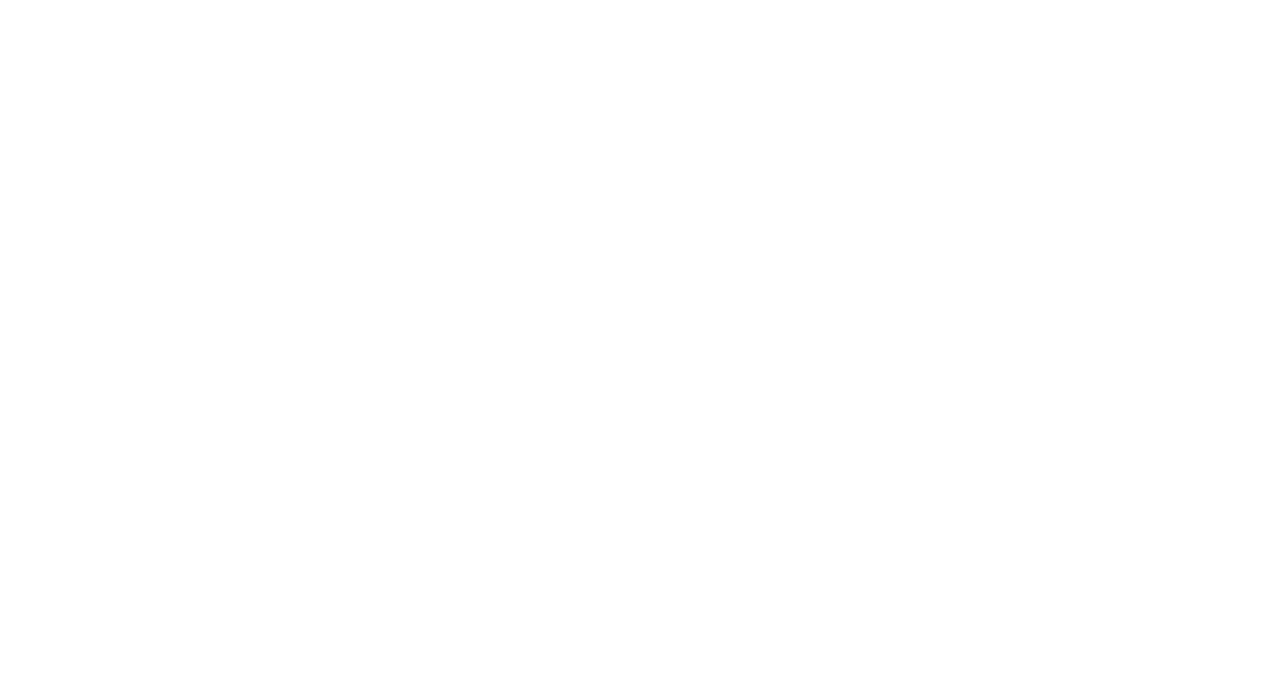
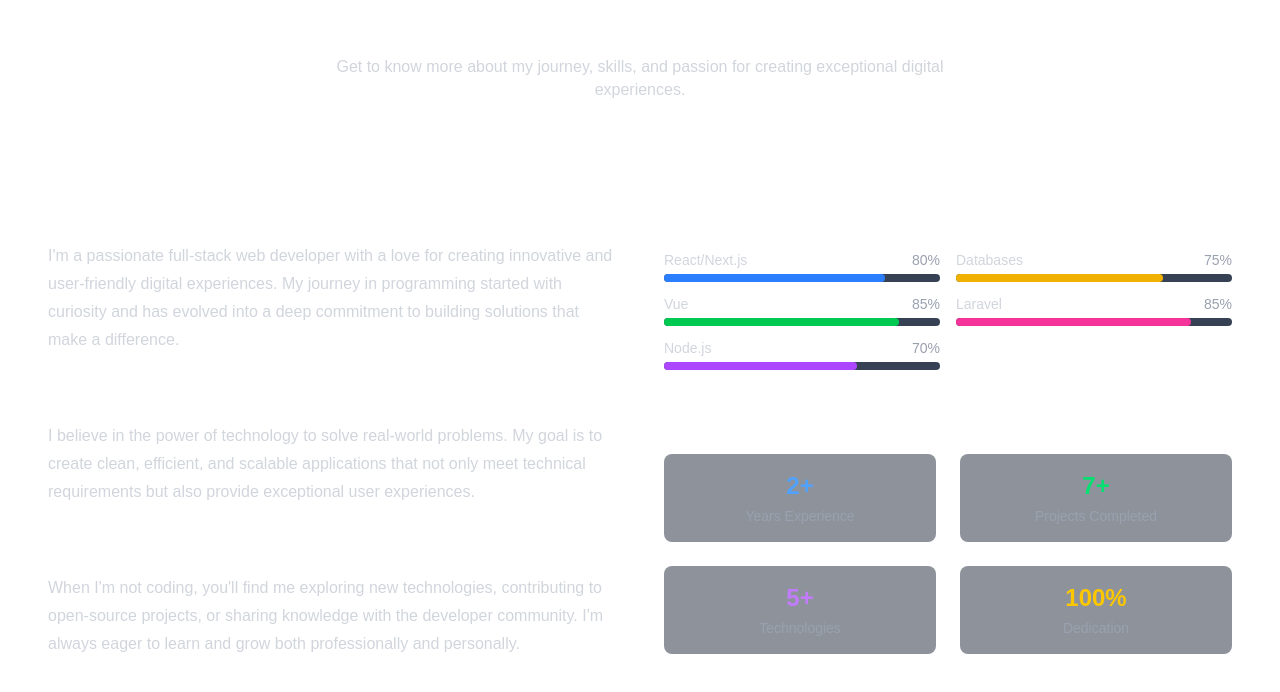
Before and after one commit to kudae3/portfolio, a Next.js app: page / in a window 1280 px wide. Shown: the part 912-1604 px from the top of the page. Before the commit the page ends 928 px from the top, so only its background shows below. Built offline with nearby package versions, Linux system fonts and the light colour scheme.

Commit message:
Add About component; update page structure and styles for Hero and Navbar

```diff
--- /dev/null
+++ b/src/app/components/About.tsx
@@ -0,0 +1,176 @@
+import React from "react";
+
+const About = () => {
+  return (
+    <section className="container">
+      <div className="px-7">
+        {/* Section Header */}
+        <div className="text-center mb-24">
+          <h2 className="text-3xl md:text-4xl font-bold text-white mb-4">
+            About Me
+          </h2>
+          <p className="text-gray-300 text-sm md:text-[16px] max-w-2xl mx-auto mb-6">
+            Get to know more about my journey, skills, and passion for creating
+            exceptional digital experiences.
+          </p>
+        </div>
+
+        {/* Main Content */}
+        <div className="grid md:grid-cols-2 gap-12 items-start">
+          {/* Left Column - Personal Info */}
+          <div className="space-y-6">
+            <div>
+              <h3 className="text-xl font-semibold text-white mb-4">
+                Who I Am
+              </h3>
+              <p className="text-gray-300 leading-7">
+                I&apos;m a passionate full-stack web developer with a love for
+                creating innovative and user-friendly digital experiences. My
+                journey in programming started with curiosity and has evolved
+                into a deep commitment to building solutions that make a
+                difference.
+              </p>
+            </div>
+
+            <div>
+              <h3 className="text-xl font-semibold text-white mb-4">
+                My Mission
+              </h3>
+              <p className="text-gray-300 leading-7">
+                I believe in the power of technology to solve real-world
+                problems. My goal is to create clean, efficient, and scalable
+                applications that not only meet technical requirements but also
+                provide exceptional user experiences.
+              </p>
+            </div>
+
+            <div>
+              <h3 className="text-xl font-semibold text-white mb-4">
+                Beyond Code
+              </h3>
+              <p className="text-gray-300 leading-7">
+                When I&apos;m not coding, you&apos;ll find me exploring new
+                technologies, contributing to open-source projects, or sharing
+                knowledge with the developer community. I&apos;m always eager to
+                learn and grow both professionally and personally.
+              </p>
+            </div>
+          </div>
+
+          {/* Right Column - Skills & Stats */}
+          <div className="space-y-8">
+            {/* Skills */}
+            <div>
+              <h3 className="text-xl font-semibold text-white mb-6">
+                Technical Skills
+              </h3>
+              <div className="grid grid-cols-2 gap-4">
+                <div className="space-y-3">
+                  <div>
+                    <div className="flex justify-between text-sm mb-1">
+                      <span className="text-gray-300">React/Next.js</span>
+                      <span className="text-gray-400">80%</span>
+                    </div>
+                    <div className="w-full bg-gray-700 rounded-full h-2">
+                      <div
+                        className="bg-blue-500 h-2 rounded-full"
+                        style={{ width: "80%" }}
+                      ></div>
+                    </div>
+                  </div>
+                  <div>
+                    <div className="flex justify-between text-sm mb-1">
+                      <span className="text-gray-300">Vue</span>
+                      <span className="text-gray-400">85%</span>
+                    </div>
+                    <div className="w-full bg-gray-700 rounded-full h-2">
+                      <div
+                        className="bg-green-500 h-2 rounded-full"
+                        style={{ width: "85%" }}
+                      ></div>
+                    </div>
+                  </div>
+                  <div>
+                    <div className="flex justify-between text-sm mb-1">
+                      <span className="text-gray-300">Node.js</span>
+                      <span className="text-gray-400">70%</span>
+                    </div>
+                    <div className="w-full bg-gray-700 rounded-full h-2">
+                      <div
+                        className="bg-purple-500 h-2 rounded-full"
+                        style={{ width: "70%" }}
+                      ></div>
+                    </div>
+                  </div>
+                </div>
+                <div className="space-y-3">
+                  <div>
+                    <div className="flex justify-between text-sm mb-1">
+                      <span className="text-gray-300">Databases</span>
+                      <span className="text-gray-400">75%</span>
+                    </div>
+                    <div className="w-full bg-gray-700 rounded-full h-2">
+                      <div
+                        className="bg-yellow-500 h-2 rounded-full"
+                        style={{ width: "75%" }}
+                      ></div>
+                    </div>
+                  </div>
+                  <div>
+                    <div className="flex justify-between text-sm mb-1">
+                      <span className="text-gray-300">Laravel</span>
+                      <span className="text-gray-400">85%</span>
+                    </div>
+                    <div className="w-full bg-gray-700 rounded-full h-2">
+                      <div
+                        className="bg-pink-500 h-2 rounded-full"
+                        style={{ width: "85%" }}
+                      ></div>
+                    </div>
+                  </div>
+                </div>
+              </div>
+            </div>
+
+            {/* Quick Stats */}
+            <div>
+              <h3 className="text-xl font-semibold text-white mb-6">
+                Quick Stats
+              </h3>
+              <div className="grid grid-cols-2 gap-6">
+                <div className="text-center p-4 bg-gray-800/50 rounded-lg">
+                  <div className="text-2xl font-bold text-blue-400 mb-1">
+                    2+
+                  </div>
+                  <div className="text-sm text-gray-400">Years Experience</div>
+                </div>
+                <div className="text-center p-4 bg-gray-800/50 rounded-lg">
+                  <div className="text-2xl font-bold text-green-400 mb-1">
+                    7+
+                  </div>
+                  <div className="text-sm text-gray-400">
+                    Projects Completed
+                  </div>
+                </div>
+                <div className="text-center p-4 bg-gray-800/50 rounded-lg">
+                  <div className="text-2xl font-bold text-purple-400 mb-1">
+                    5+
+                  </div>
+                  <div className="text-sm text-gray-400">Technologies</div>
+                </div>
+                <div className="text-center p-4 bg-gray-800/50 rounded-lg">
+                  <div className="text-2xl font-bold text-yellow-400 mb-1">
+                    100%
+                  </div>
+                  <div className="text-sm text-gray-400">Dedication</div>
+                </div>
+              </div>
+            </div>
+          </div>
+        </div>
+      </div>
+    </section>
+  );
+};
+
+export default About;
--- a/src/app/components/Hero.tsx
+++ b/src/app/components/Hero.tsx
@@ -4,8 +4,8 @@ import Link from "next/link";
 
 const Hero = () => {
   return (
-    <section className="container">
-      <div className="px-7 grid md:grid-cols-2 md:items-center gap-12">
+    <section className="container flex flex-col space-y-5">
+      <div className="px-7 grid md:grid-cols-2 md:items-center gap-12 flex-1">
         <div className="order-1 md:order-2">
           <Image
             src="/test.jpg"
@@ -46,7 +46,7 @@ const Hero = () => {
         </div>
       </div>
       {/* social */}
-      <div className="flex justify-between items-end mt-20 md:mt-32 text-slate-300">
+      <div className="flex justify-between items-end px-7 md:pb-[130px] text-slate-300 text-sm">
         <div className="flex items-center ">
           <Link
             className="hover:text-slate-50 duration-300"
@@ -62,6 +62,14 @@ const Hero = () => {
             href={"https://github.com/kudae3"}
           >
             Github
+          </Link>
+          <span className="mx-2">/</span>
+          <Link
+            className="hover:text-slate-50 duration-300"
+            target="_blank"
+            href={"https://github.com/kudae3"}
+          >
+            WhatsApp
           </Link>
         </div>
         {/* Scroll Down */}
--- a/src/app/components/Navbar.tsx
+++ b/src/app/components/Navbar.tsx
@@ -2,7 +2,7 @@ import React from "react";
 
 const Navbar = () => {
   return (
-    <div className="flex justify-between items-center max-w-7xl py-10 mx-auto px-5">
+    <div className="flex justify-between items-center max-w-7xl p-5 mx-auto ">
       <div>my portfolio</div>
       <ul className="hidden md:flex space-x-7 text-[15px]">
         <li>Intro</li>
--- a/src/app/globals.css
+++ b/src/app/globals.css
@@ -27,6 +27,6 @@ body {
 
 @layer utilities {
   .container {
-    @apply max-w-7xl min-h-screen mt-6 mx-auto py-10 md:py-28 px-5 bg-white dark:bg-slate-950;
+    @apply max-w-7xl min-h-screen mt-6 mx-auto py-10 md:py-0 px-5;
   }
 }
--- a/src/app/page.tsx
+++ b/src/app/page.tsx
@@ -1,12 +1,14 @@
 import React from "react";
 import Hero from "./components/Hero";
 import Navbar from "./components/Navbar";
+import About from "./components/About";
 
 const page = () => {
   return (
     <>
       <Navbar />
       <Hero />
+      <About />
     </>
   );
 };
```
